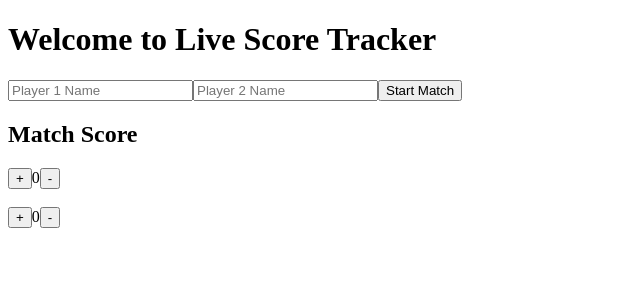
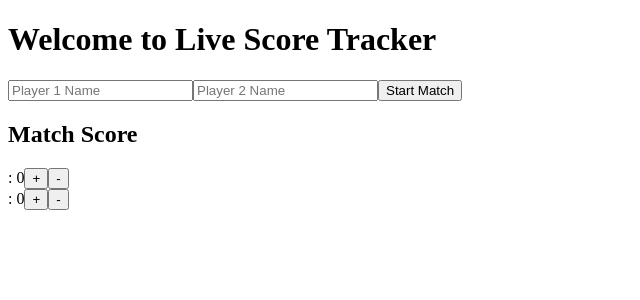
Before and after one commit to kngf222/live-match-tracker, a Next.js app: page / in a window 1280 px wide. Shown: the top 300 px of the page, without its empty margins (0-640 px from the left). Built offline with nearby package versions, Linux system fonts and the light colour scheme.

Commit message:
added url link for match

```diff
--- a/pages/index.tsx
+++ b/pages/index.tsx
@@ -1,5 +1,6 @@
 import { useState } from 'react';
 import axios from 'axios';
+import Link from 'next/link';
 
 const Home = () => {
   const [player1, setPlayer1] = useState('');
@@ -7,6 +8,7 @@ const Home = () => {
   const [score1, setScore1] = useState(0);
   const [score2, setScore2] = useState(0);
   const [matchId, setMatchId] = useState<number | null>(null);
+  const [matchUrl, setMatchUrl] = useState<string | null>(null); // Track match URL
 
   const startMatch = async () => {
     try {
@@ -15,6 +17,7 @@ const Home = () => {
       setMatchId(response.data.matchId);  // Ensure this is correctly mapped
       setScore1(0);
       setScore2(0);
+      setMatchUrl(`${window.location.origin}/match/${response.data.id}`);  // Construct match URL
       console.log('Match started:', response.data);
     } catch (error) {
       console.error('Failed to start match:', error);
@@ -44,44 +47,41 @@ const Home = () => {
   };
 
   return (
-    <div className="p-10 bg-base-200 min-h-screen">
-      <h1 className="text-4xl font-bold mb-6 text-center">Welcome to Live Score Tracker</h1>
-      <div className="mb-6">
+    <div className="container mx-auto p-4">
+      <h1 className="text-3xl font-bold mb-4">Welcome to Live Score Tracker</h1>
+      <div className="mb-4">
         <input
           type="text"
           placeholder="Player 1 Name"
-          className="input input-bordered w-full max-w-xs mb-4"
           value={player1}
           onChange={(e) => setPlayer1(e.target.value)}
+          className="input input-bordered mr-2"
         />
         <input
           type="text"
           placeholder="Player 2 Name"
-          className="input input-bordered w-full max-w-xs mb-4"
           value={player2}
           onChange={(e) => setPlayer2(e.target.value)}
+          className="input input-bordered"
         />
-        <button className="btn btn-primary w-full max-w-xs" onClick={startMatch}>Start Match</button>
+        <button onClick={startMatch} className="btn btn-primary ml-2">Start Match</button>
       </div>
+      {matchUrl && (
+        <div className="mb-4">
+          <p>Match URL: <a href={matchUrl} target="_blank" rel="noopener noreferrer" className="link link-primary">{matchUrl}</a></p>
+        </div>
+      )}
       <div>
-        <h2 className="text-2xl font-semibold mb-4 text-center">Match Score</h2>
-        <div className="flex justify-around mb-4">
-          <div className="text-center">
-            <h3 className="text-xl font-semibold mb-2">{player1}</h3>
-            <div className="flex items-center justify-center space-x-2">
-              <button className="btn btn-secondary" onClick={() => updateScore('player1', score1 + 1)}>+</button>
-              <span className="text-2xl">{score1}</span>
-              <button className="btn btn-secondary" onClick={() => updateScore('player1', score1 - 1)}>-</button>
-            </div>
-          </div>
-          <div className="text-center">
-            <h3 className="text-xl font-semibold mb-2">{player2}</h3>
-            <div className="flex items-center justify-center space-x-2">
-              <button className="btn btn-secondary" onClick={() => updateScore('player2', score2 + 1)}>+</button>
-              <span className="text-2xl">{score2}</span>
-              <button className="btn btn-secondary" onClick={() => updateScore('player2', score2 - 1)}>-</button>
-            </div>
-          </div>
+        <h2 className="text-2xl font-semibold mb-2">Match Score</h2>
+        <div className="mb-2">
+          {player1}: {score1}
+          <button onClick={() => updateScore('player1', score1 + 1)} className="btn btn-sm btn-success ml-2">+</button>
+          <button onClick={() => updateScore('player1', score1 - 1)} className="btn btn-sm btn-danger ml-2">-</button>
+        </div>
+        <div>
+          {player2}: {score2}
+          <button onClick={() => updateScore('player2', score2 + 1)} className="btn btn-sm btn-success ml-2">+</button>
+          <button onClick={() => updateScore('player2', score2 - 1)} className="btn btn-sm btn-danger ml-2">-</button>
         </div>
       </div>
     </div>
```
